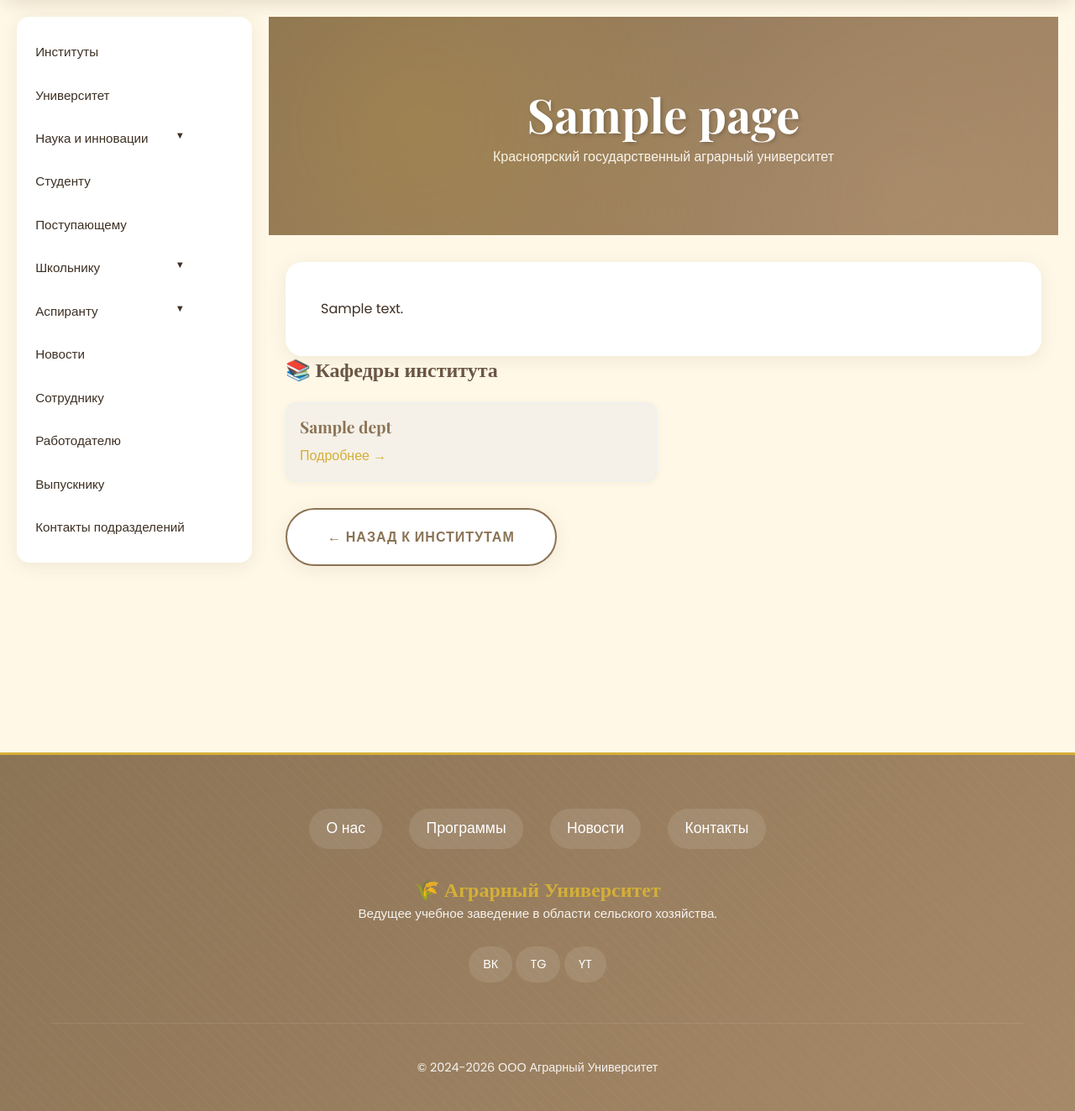
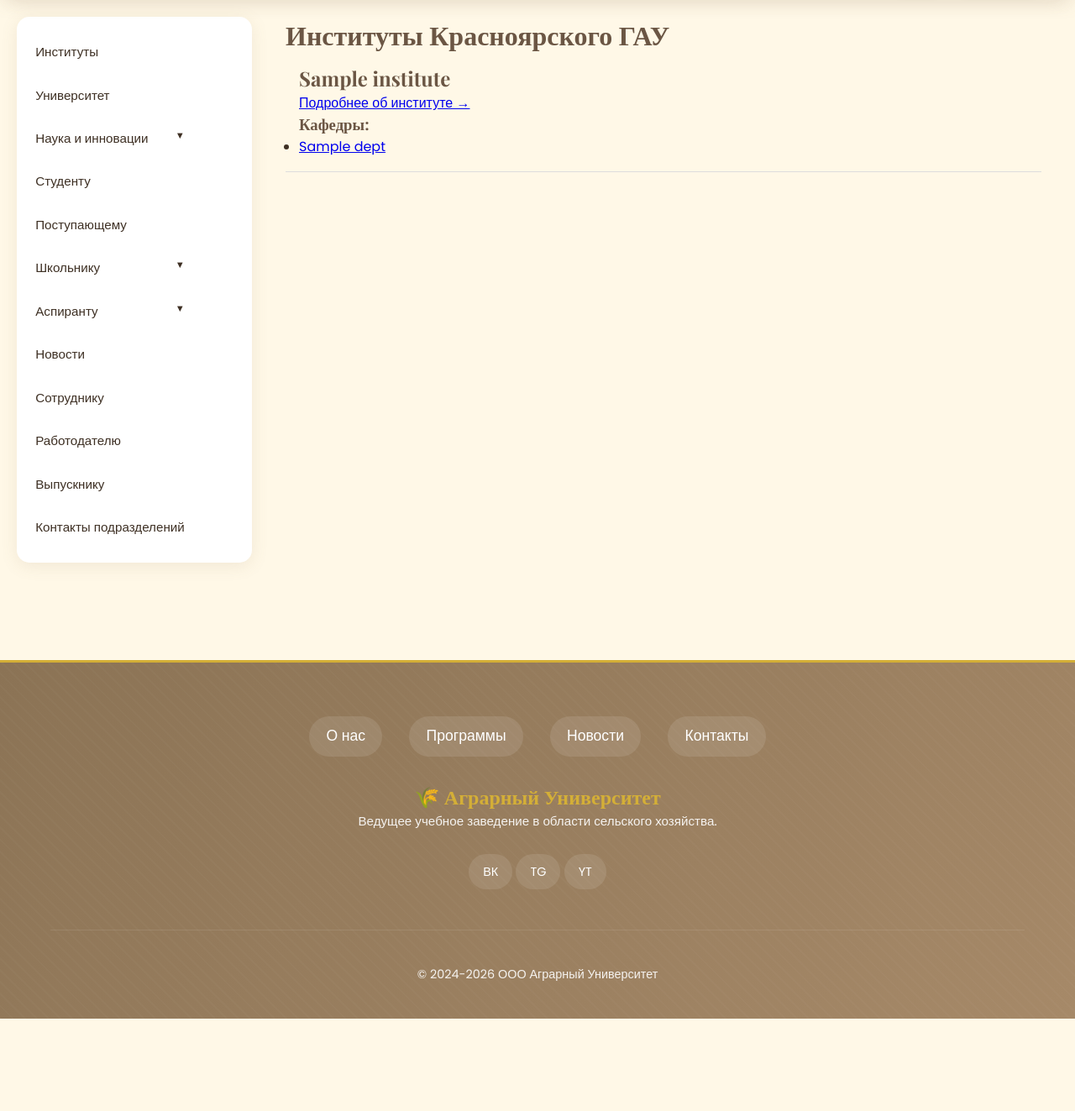
Before and after one commit to 1231zx/agrarian-university, a Python web app: template templates/dynamic/institutes_page.html in a window 1280 px wide. Shown: the part 85-1408 px from the top of the page at 84% size. After the commit the page ends 1298 px from the top, so only its background shows below. Run offline with Jinja, Linux system fonts and the light colour scheme; the template is opened without the code that fills it: most values are stand-ins (such as "Sample title", 1, 10 or a date in 2020).

Commit message:
попытка не сойти с ума

```diff
--- a/templates/dynamic/institutes_page.html
+++ b/templates/dynamic/institutes_page.html
@@ -1,47 +1,31 @@
 {% extends "base.html" %}
 
-{% block title %}{{ page.title }} - Красноярский ГАУ{% endblock %}
+{% block title %}Институты - Красноярский ГАУ{% endblock %}
 
 {% block content %}
-<section class="page-header">
-    <div class="container">
-        <h1>{{ page.title }}</h1>
-        <p>Красноярский государственный аграрный университет</p>
-    </div>
-</section>
+<div class="container">
+    <h1>Институты Красноярского ГАУ</h1>
 
-<section class="page-content">
-    <div class="container">
-        <div class="content-block">
-            {{ page.content|safe }}
-        </div>
+    {% if institutes %}
+        {% for institute in institutes %}
+            <div class="institute-card" style="margin-bottom: 2rem; padding: 1rem; border-bottom: 1px solid #ddd;">
+                <h2>{{ institute.title }}</h2>
+                <a href="/page/{{ institute.slug }}">Подробнее об институте →</a>
 
-        {% if children %}
-            <h2>📚 Кафедры института</h2>
-            <div class="departments-grid" style="display: grid; grid-template-columns: repeat(auto-fill, minmax(300px, 1fr)); gap: 1rem; margin-top: 1.5rem;">
-                {% for dept in children %}
-                    <div class="department-card" style="background: var(--beige-light); border-radius: 12px; padding: 1rem;">
-                        <h3 style="margin: 0 0 0.5rem 0;">{{ dept.title }}</h3>
-                        <a href="{{ url_for('dynamic_page', slug=dept.slug) }}" class="more-link" style="color: var(--accent-color); text-decoration: none;">Подробнее →</a>
-                    </div>
-                {% endfor %}
+                {% if institute.children %}
+                    <h3>Кафедры:</h3>
+                    <ul>
+                    {% for dept in institute.children %}
+                        <li><a href="/page/{{ dept.slug }}">{{ dept.title }}</a></li>
+                    {% endfor %}
+                    </ul>
+                {% else %}
+                    <p>Кафедры в разработке</p>
+                {% endif %}
             </div>
-        {% endif %}
-
-        <div style="margin-top: 2rem;">
-            <a href="{{ url_for('institutes_page') }}" class="btn btn-secondary">← Назад к институтам</a>
-        </div>
-    </div>
-</section>
-
-<style>
-    .department-card:hover {
-        transform: translateY(-3px);
-        box-shadow: var(--shadow-md);
-        transition: all 0.2s ease;
-    }
-    .more-link:hover {
-        text-decoration: underline;
-    }
-</style>
+        {% endfor %}
+    {% else %}
+        <p>Институты не найдены. Добавьте их через админ-панель.</p>
+    {% endif %}
+</div>
 {% endblock %}
```
